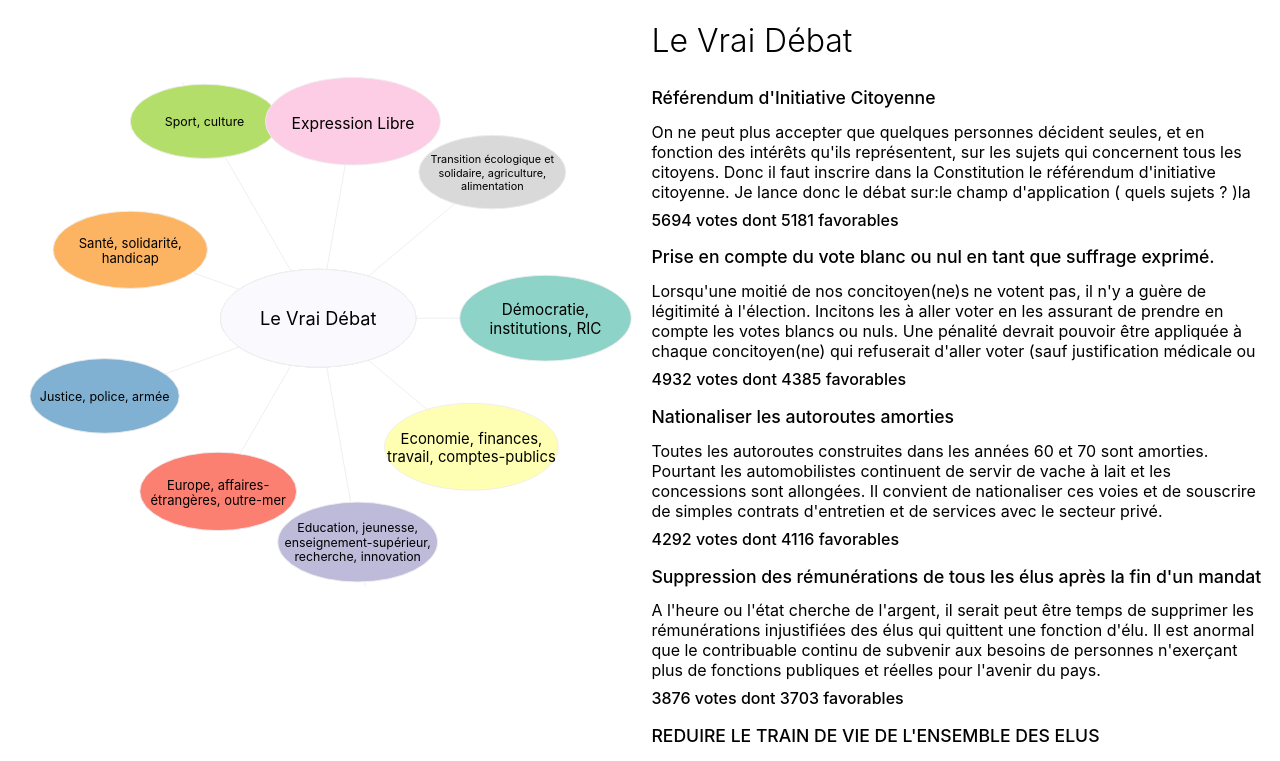
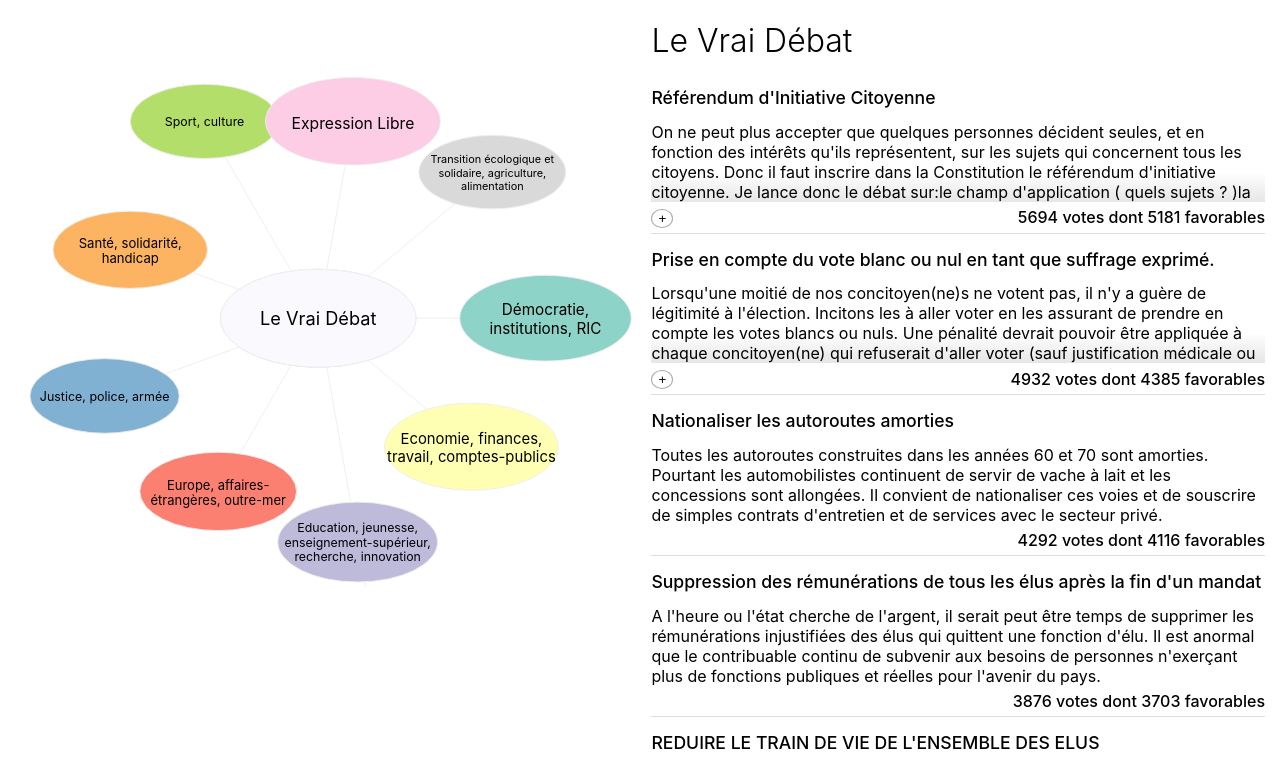
Before and after one commit to tonio73/le-vrai-debat, a React (Create React App) app in the folder app/: page / in a window 1280 px wide. Shown: the top 761 px of the page. Built offline with nearby package versions, Linux system fonts and the light colour scheme.

Commit message:
Now handling expand/truncate on long contribution bodies

```diff
--- a/app/src/App.css
+++ b/app/src/App.css
@@ -57,8 +57,9 @@ svg .label span{
 }
 
 .contribution-list > li {
-  margin-bottom: 10px;
-  padding: 0 15px 5px 15px;
+  margin: 10px 15px 15px 15px;
+  border-bottom: 1px solid #ddd;
+  padding-bottom: 5px;
 }
 
 .contribution-list .contribution-title {
@@ -67,15 +68,46 @@ svg .label span{
   font-weight: 500;
 }
 
-.contribution-list .contribution-body {
-  max-height: 80px;
-  overflow: hidden;
+.contribution-list .contribution-body{
   margin-bottom: 5px;
 }
 
+.contribution-list .contribution-body .text{
+  max-height: 80px;
+  overflow: hidden;
+}
+
+.contribution-list .contribution-body .mask{
+  height: 30px;
+  width: 100%;
+  margin-top: -30px;
+  opacity: 100%;
+  background: linear-gradient(to bottom, rgba(0,0,0,0) 0%,rgba(230,230,230,1) 100%); /* W3C, IE10+, FF16+, Chrome26+, Opera12+, Safari7+ */
+}
+
+.contribution-list .contribution-body .text.expanded {
+  max-height: none;
+}
+
+.contribution-list .bottom{
+  /*padding-top: 5px;*/
+  display: flex;
+  justify-content: space-between;
+}
+
+.contribution-list .buttons {
+  align-self: center;
+}
+
+.buttons button{
+  background-color: transparent;
+  border-radius: 100%;
+  border: 1px solid #aaa;
+}
+
 .contribution-list .vote-count {
-  padding-top: 3px;
   font-weight: 500;
+  align-self: center;
 }
 
 /*= Misc. =*/
--- a/app/src/App.js
+++ b/app/src/App.js
@@ -13,6 +13,7 @@ function App() {
   const [loaded, setLoaded] = React.useState(false)
   const [filterTitle, setFilterTitle] = React.useState({topic: null, keyword: null})
   const [selectedContributions, setSelectedContributions] = React.useState([])
+  const [selectionId, setSelectionId] = React.useState("root_unknown")
 
   // Get the contributions related to the topic (& keyword) or the whole (id="root")
   function getTopicContributions(topic_id, keyword_id) {
@@ -44,12 +45,15 @@ function App() {
 
     setFilterTitle({topic: topic_title, keyword: keyword})
     getTopicContributions(topic_id, keyword_id)
+    setSelectionId('' + topic_id + '_' + ((keyword_id !== null)?keyword_id:'unknown'))
   }
 
   // Select root by default
   React.useEffect(() => {
-    selectTopic('root', "Le Vrai Débat", null)
-    setLoaded(true)
+    if(!loaded){
+      selectTopic('root', "Le Vrai Débat", null)
+      setLoaded(true)
+    }
   }, [loaded])
 
   // Viewport sizing dimensions but not to set hard dimensions on the graph
@@ -65,7 +69,7 @@ function App() {
           </Chart>
         </div>
         <div className="contributions-wrap">
-          <ContributionList title={filterTitle} contributions={selectedContributions}></ContributionList>
+          <ContributionList title={filterTitle} contributions={selectedContributions} id={selectionId}></ContributionList>
         </div>
       </div>
     </div>
--- a/app/src/components/Chart.js
+++ b/app/src/components/Chart.js
@@ -18,14 +18,12 @@ const Chart = (props) => {
       if (props.zoomtool) {
         svg.call(d3.zoom()
           .extent([[0, 0], [props.width, props.height]])
-          .scaleExtent([1, 8])
+          .scaleExtent([1, 1])
           .on("zoom", zoomed));
       }
 
       function zoomed() {
         contentElement.attr("transform", d3.event.transform);
-        //  xAxis.call(makeXAxis, d3.event.transform.rescaleX(scaleX));
-        //  yAxis.call(makeYAxis, d3.event.transform.rescaleY(scaleY));
       }
     })
 
--- a/app/src/components/ContributionList.js
+++ b/app/src/components/ContributionList.js
@@ -1,22 +1,63 @@
 import React from 'react'
 import PropTypes from 'prop-types'
+
+const ContributionItem = (props) => {
+
+  const bodyRef = React.useRef()
+  const [expanded, setExpanded] = React.useState('')
+  const [command, setCommand] = React.useState('+')
+  const [showExpand, setShowExpand] = React.useState(false)
+
+  function toggleExpand() {
+    if (!expanded) {
+      setExpanded('expanded')
+      setCommand('-')
+    }
+    else {
+      setExpanded('')
+      setCommand('+')
+    }
+  }
+
+  React.useEffect(() => {
+    setTimeout(() => {
+      const body = bodyRef.current
+      const heightDiff = body.scrollHeight - body.clientHeight
+      //console.log("contrib : " + heightDiff + ', ' + body.scrollHeight + ', ' + body.clientHeight)
+      if (heightDiff < 15) {
+        setExpanded('expanded')
+      }
+      else {
+        setShowExpand(true)
+      }
+    }, 0)
+  }, [bodyRef])
+
+  return <li key={props.id}>
+    <h1 className="contribution-title">{props.contrib.contribution_versions_title}</h1>
+    <div className="contribution-body" >
+      <div className={"text " + expanded} ref={bodyRef}>{props.contrib.contribution_versions_bodyText}</div>
+      {expanded === '' && <div className='mask'></div>}
+    </div>
+    <div className="bottom">
+      <div className="buttons">{showExpand && <button onClick={toggleExpand}>{command}</button>}</div>
+      <div className="vote-count">{props.contrib.contributions_votesCount} votes dont {props.contrib.contributions_votesCountOk} favorables</div>
+    </div>
+  </li>
+}
 
 const ContributionList = (props) => {
 
   var contributionSummary = null
-  if(props.contributions !== undefined) {
+  if (props.contributions !== undefined) {
     contributionSummary = props.contributions
-      .map((c, i) => <li key={i}>
-        <h1 className="contribution-title">{c.contribution_versions_title}</h1>
-        <div className="contribution-body">{c.contribution_versions_bodyText}</div>
-        <div className="vote-count">{c.contributions_votesCount} votes dont {c.contributions_votesCountOk} favorables</div>
-      </li>)
+      .map((c, i) => <ContributionItem key={props.id + '_' + i} id={props.id + '_' + i} contrib={c}></ContributionItem>)
   }
 
   var title = ''
-  if(props.title){
+  if (props.title) {
     title += props.title.topic
-    if(!!props.title.keyword) {
+    if (!!props.title.keyword) {
       title += ' > ' + props.title.keyword
     }
   }
```
